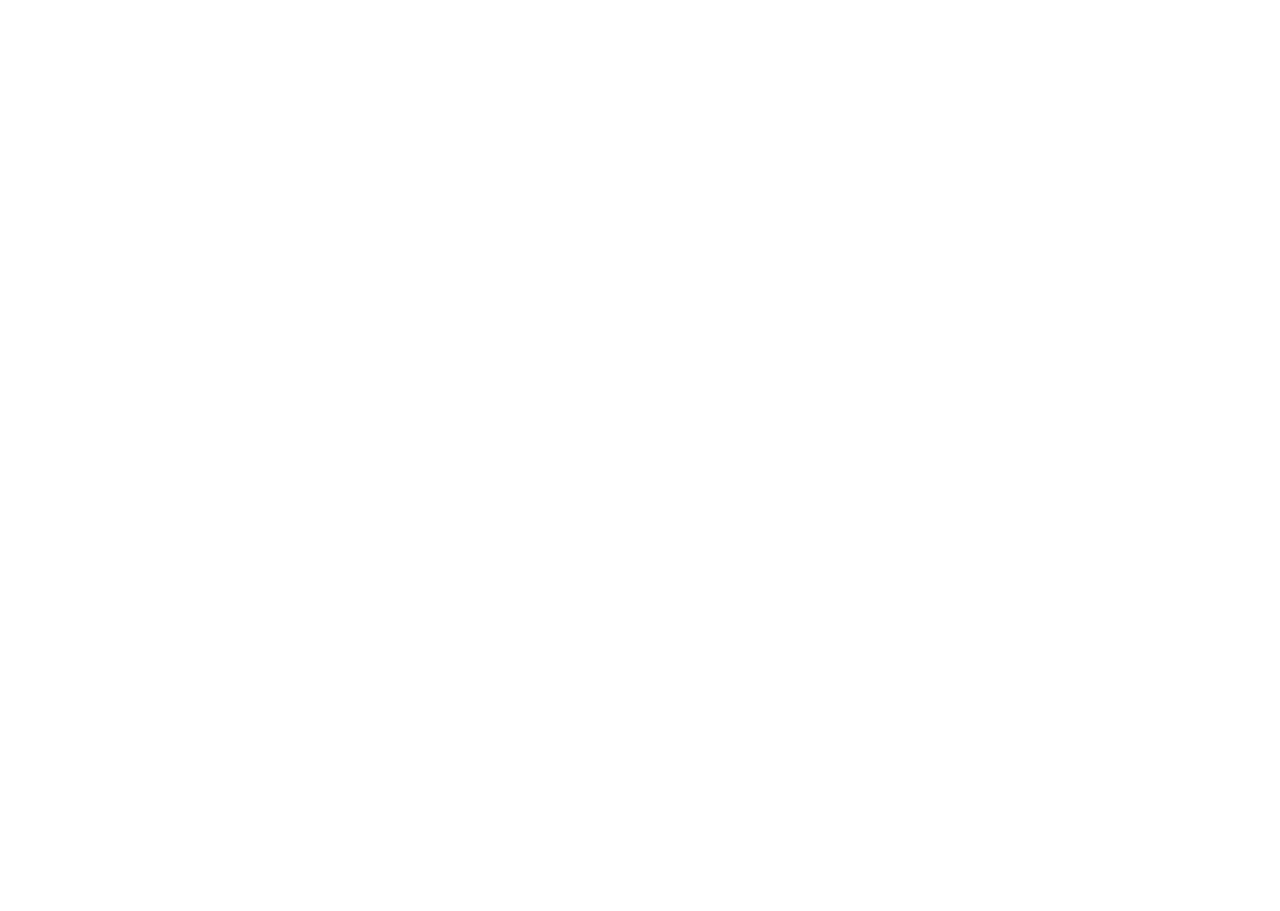
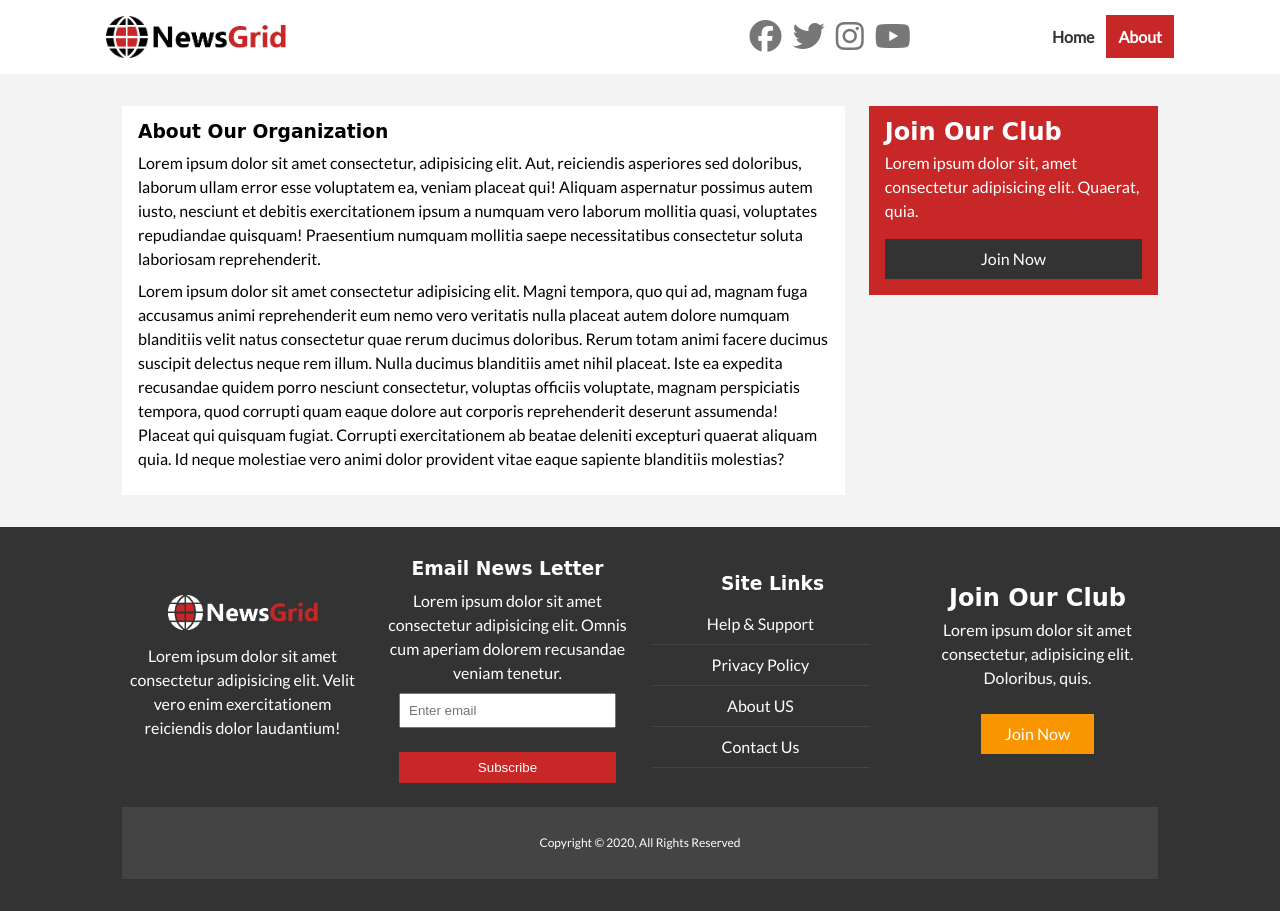
Before and after one commit to yashik777-nb/NewsGrid, a plain HTML site: page about.html in a window 1280 px wide. Before the commit the page ends 800 px from the top, so only its background shows below. Drawn offline with Linux system fonts and the light colour scheme.

Commit message:
About Page

```diff
--- a/about.html
+++ b/about.html
@@ -0,0 +1,104 @@
+<!DOCTYPE html>
+<html lang="en">
+
+<head>
+    <meta charset="UTF-8">
+    <meta name="viewport" content="width=device-width, initial-scale=1.0">
+    <meta name="description" content="This is a good News Website">
+    <meta name="keywords" content="Breaking News | UK">
+    <title>New Grid | About</title>
+    <!-- CSS -->
+    <link rel="stylesheet" href="./css/style.css">
+    <link rel="stylesheet" media="screen and (max-width:768px)" href="./css/mobile.css">
+    <!-- Fonts -->
+    <link href="https://fonts.googleapis.com/css?family=Lato|Staatliches&display=swap" rel="stylesheet">
+    <!-- Images/Icons -->
+    <script src="https://kit.fontawesome.com/23714e2e1d.js" crossorigin="anonymous"></script>
+    <!-- Favicon -->
+    <link rel="shortcut icon" href="favicon.ico" type="image/x-icon">
+</head>
+
+<body>
+    <nav id="main-nav">
+        <div class="container">
+            <img src="./img/logo.png" alt="Logo Image" class="logo">
+            <div class="social">
+                <a href="https://facebook.com" target="_blank"><i class="fab fa-facebook fa-2x"></i></a>
+                <a href="https://twitter.com" target="_blank"><i class="fab fa-twitter fa-2x"></i></a>
+                <a href="https://instagram.com" target="_blank"><i class="fab fa-instagram fa-2x"></i></a>
+                <a href="https://youtube.com" target="_blank"><i class="fab fa-youtube fa-2x"></i></a>
+            </div>
+            <ul>
+                <li><a href="./index.html">Home</a></li>
+                <li><a class="current" href="./about.html.html">About</a></li>
+            </ul>
+        </div>
+    </nav>
+    <!--  -->
+    <section id="about">
+        <div class="container">
+            <div class="page-container">
+                <article class="card">
+                    <h1 class="l-heading">About Our Organization</h1>
+                    <p>Lorem ipsum dolor sit amet consectetur, adipisicing elit. Aut, reiciendis asperiores sed
+                        doloribus, laborum ullam error esse voluptatem ea, veniam placeat qui! Aliquam aspernatur
+                        possimus autem iusto, nesciunt et debitis exercitationem ipsum a numquam vero laborum mollitia
+                        quasi, voluptates repudiandae quisquam! Praesentium numquam mollitia saepe necessitatibus
+                        consectetur soluta laboriosam reprehenderit.</p>
+                    <p>Lorem ipsum dolor sit amet consectetur adipisicing elit. Magni tempora, quo qui ad, magnam fuga
+                        accusamus animi reprehenderit eum nemo vero veritatis nulla placeat autem dolore numquam
+                        blanditiis velit natus consectetur quae rerum ducimus doloribus. Rerum totam animi facere
+                        ducimus suscipit delectus neque rem illum. Nulla ducimus blanditiis amet nihil placeat. Iste ea
+                        expedita recusandae quidem porro nesciunt consectetur, voluptas officiis voluptate, magnam
+                        perspiciatis tempora, quod corrupti quam eaque dolore aut corporis reprehenderit deserunt
+                        assumenda! Placeat qui quisquam fugiat. Corrupti exercitationem ab beatae deleniti excepturi
+                        quaerat aliquam quia. Id neque molestiae vero animi dolor provident vitae eaque sapiente
+                        blanditiis molestias?</p>
+                </article>
+                <aside class="card bg-primary">
+                    <h2>Join Our Club</h2>
+                    <p>Lorem ipsum dolor sit, amet consectetur adipisicing elit. Quaerat, quia.</p>
+                    <a href="#" class="btn btn-dark btn-block">Join Now</a>
+                </aside>
+            </div>
+        </div>
+    </section>
+    <!-- Footer -->
+    <footer id="main-footer" class="py-2">
+        <div class="container footer-container">
+            <div>
+                <img src="./img/logo_light.png" alt="News Grid">
+                <p>Lorem ipsum dolor sit amet consectetur adipisicing elit. Velit vero enim exercitationem reiciendis
+                    dolor laudantium!</p>
+            </div>
+            <div>
+                <h3>Email News Letter</h3>
+                <p>Lorem ipsum dolor sit amet consectetur adipisicing elit. Omnis cum aperiam dolorem recusandae veniam
+                    tenetur.</p>
+                <form>
+                    <input type="email" name="email" id="email" placeholder="Enter email">
+                    <input type="submit" value="Subscribe" class="btn btn-primary">
+                </form>
+            </div>
+            <div>
+                <h3>Site Links</h3>
+                <ul class="list">
+                    <li><a href="#">Help & Support</a></li>
+                    <li><a href="#">Privacy Policy</a></li>
+                    <li><a href="#">About US</a></li>
+                    <li><a href="#">Contact Us</a></li>
+                </ul>
+            </div>
+            <div>
+                <h2>Join Our Club</h2>
+                <p>Lorem ipsum dolor sit amet consectetur, adipisicing elit. Doloribus, quis.</p>
+                <a href="#" class="btn btn-secondary">Join Now</a>
+            </div>
+            <div>
+                <p>Copyright &copy; 2020, All Rights Reserved</p>
+            </div>
+        </div>
+    </footer>
+</body>
+
+</html>
--- a/css/style.css
+++ b/css/style.css
@@ -151,6 +151,21 @@ p{
     color: var(--primary-color) !important;
 }
 
+.l-heading{
+
+}
+
+.page-container {
+    display: grid;
+    grid-template-columns: 5fr 2fr;
+    margin: 2rem 0;
+    gap: 1.5rem;
+}
+
+.page-container > *:first-child{
+    grid-row: 1/span 3;
+}
+
 /* Navigation Bar */
 #main-nav{
     background: #ffffff;
@@ -302,3 +317,5 @@ p{
 #main-footer .footer-container input[type='submit']{
     width: 90%;
 }
+
+/* About Page */
```
